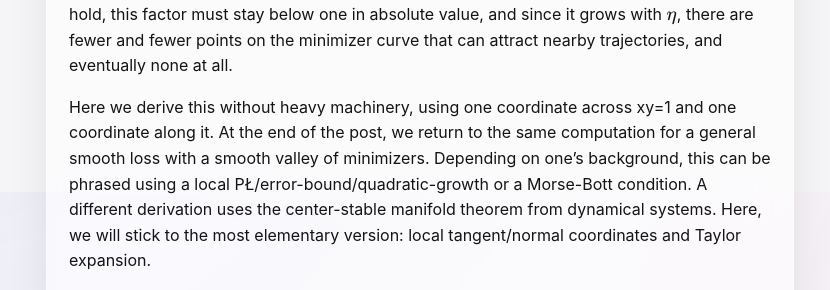
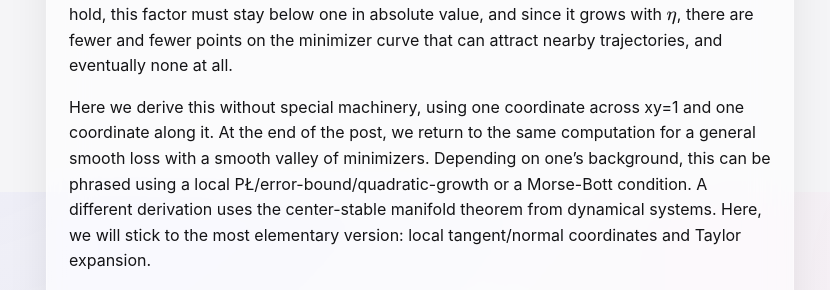
Before and after one commit to dimension-one/dimension-one.github.io, a Jekyll site: the page built from _posts/2026-05-18-post-4.md, in a window 1280 px wide and 900 px high, scrolled down 2345 px. Shown: the part 163-453 px from the top of the window, without its empty margins (220-1050 px from the left). Built offline with Jekyll 4.4.1, drawn with Linux system fonts in a browser that asks for light colours; a script that is not in the unit is left out; some of the changed text lies outside the part shown.

Commit message:
Update 2026-05-18-post-4.md

```diff
--- a/_posts/2026-05-18-post-4.md
+++ b/_posts/2026-05-18-post-4.md
@@ -86,7 +86,7 @@ the stable part of the minimizer set (i.e., the part that is locally attractive)
 This happens because, near a minimizer, gradient descent behaves at first order like a linear dynamical system: at each step, it multiplies the distance to the minimizer by a factor depending on the learning rate and the local geometry of the loss. For local attraction to hold, this factor must stay below one in absolute value, and since it grows with {::nomarkdown}$\eta${:/nomarkdown}, there are fewer and fewer points on the minimizer
 curve that can attract nearby trajectories, and eventually none at all.
 
-Here we derive this without heavy machinery, using one coordinate across xy=1 and one coordinate along it. At the end of the post, we return to the same computation for a general smooth loss with a smooth valley of minimizers. Depending on one’s background, this can be phrased using a local PŁ/error-bound/quadratic-growth or a Morse-Bott condition. A different derivation uses the center-stable manifold theorem from dynamical systems. Here, we will stick to the most elementary version: local tangent/normal coordinates and Taylor expansion.
+Here we derive this without special machinery, using one coordinate across xy=1 and one coordinate along it. At the end of the post, we return to the same computation for a general smooth loss with a smooth valley of minimizers. Depending on one’s background, this can be phrased using a local PŁ/error-bound/quadratic-growth or a Morse-Bott condition. A different derivation uses the center-stable manifold theorem from dynamical systems. Here, we will stick to the most elementary version: local tangent/normal coordinates and Taylor expansion.
 
 This post focuses only on explaining these learning-rate thresholds, which come from the late-stage behavior near the minimizer curve. In practice, a more interesting question is what happens *before* these local coordinates become accurate: this earlier phase determines where the dynamics eventually settle on the minimizer set, and can influence properties such as flatness or edge-of-stability behavior of the final solution. That will be for next time.
 
```
Also changed, not shown: other parts of _posts/2026-05-18-post-4.md (+2 -2 lines).
